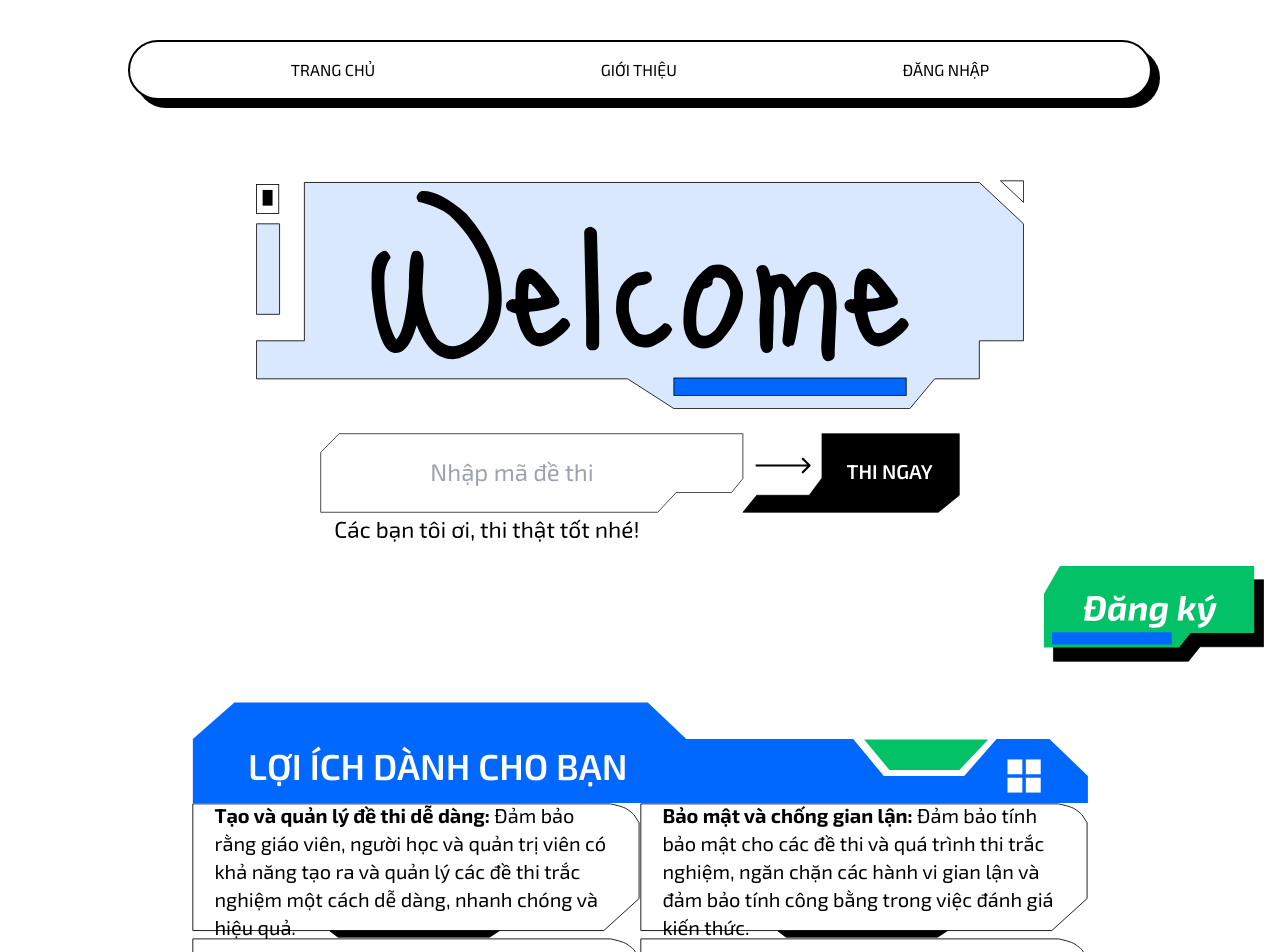
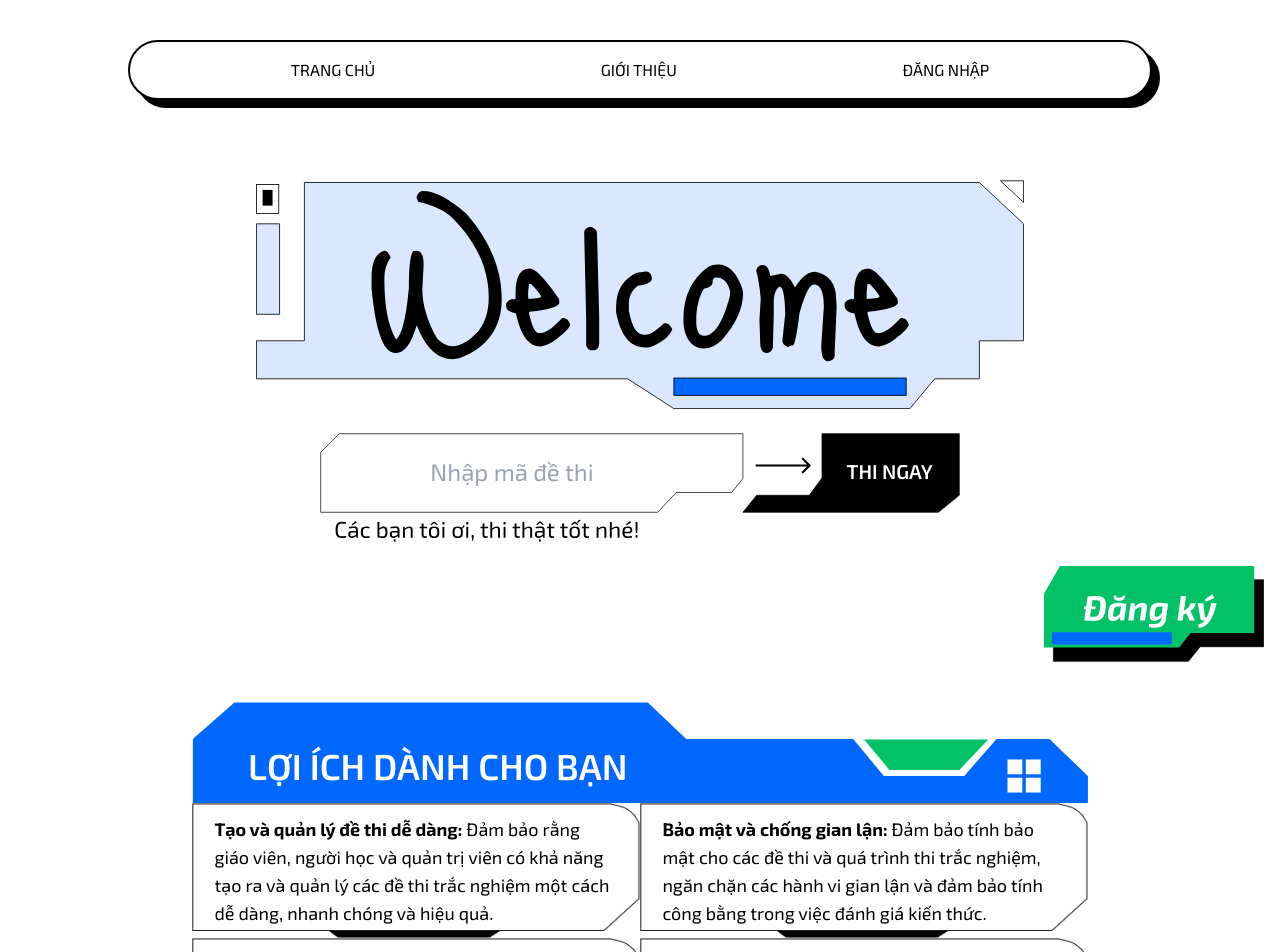
Before and after one commit to TriTran789/web-quiz, a React (Vite) app: page / in a window 1280 px wide. Shown: the top 952 px of the page. Built offline with nearby package versions, Linux system fonts and the light colour scheme; a web font is replaced by a local one.

Commit message:
sau khi sua loi phan benefit lan 1

```diff
--- a/src/assets/index.js
+++ b/src/assets/index.js
@@ -9,7 +9,7 @@ import Header from './Header.svg'
 import Menu from './Menu.svg'
 import Close from './Close.svg'
 import ContentHeader from './ContentHeader.svg'
-import ContentFrame from './ContentFrame.svg'
+import ContentFrame from './ContentFrame.png'
 import AboutFrame from './AboutFrame.svg'
 import Logo from './Logo.svg'
 
--- a/src/components/Benefit.jsx
+++ b/src/components/Benefit.jsx
@@ -12,10 +12,10 @@ const Benefit = () => {
         </div>
         <div className="flex flex-wrap">
           {contentBenefit.map((content, index) => (
-            <div className="md:w-[50%] relative">
+            <div className="lg:w-[50%] relative">
               <img src={ContentFrame} className="" />
               <div className="absolute w-full h-full flex top-0 justify-center items-center">
-                <p className="md:text-xl text-sm w-[90%]">
+                <p className="2xl:text-xl xl:text-lg md:text-sm text-sm w-[90%]">
                   <span className="font-bold">{ content.titile }</span>
                   { content.desc }
                 </p>
```
Also changed, not shown: src/assets/ContentFrame.png (added).
